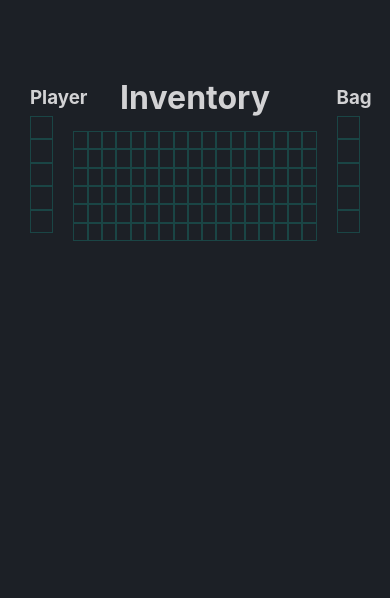
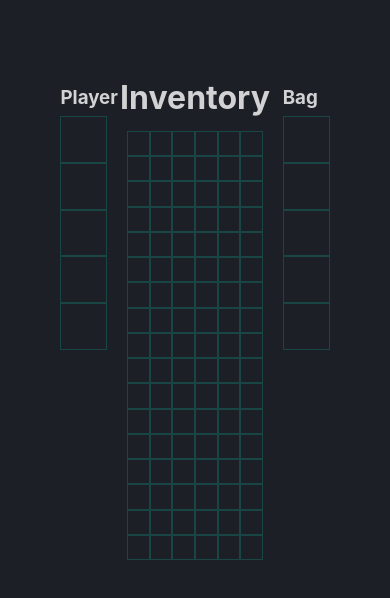
Before and after one commit to Vladimir21500/inventory, a React (Create React App) app: page / in a window 390 px wide. Shown: the top 598 px of the page. Built offline with nearby package versions, Linux system fonts and the light colour scheme.

Commit message:
add breakpoint

```diff
--- a/src/components/container/container.scss
+++ b/src/components/container/container.scss
@@ -1,7 +1,14 @@
+@import "../../styles/index.scss";
+
 .container {
-  height: 30vw;
-  width: 6vw;
+  height: 60vw;
+  width: 12vw;
   display: grid;
   grid-template-rows: repeat(5, 1fr);
   gap: 0px 0px;
+
+  @include for-small-up {
+    height: 30vw;
+    width: 6vw;
+  }
 }
--- a/src/components/inventory/inventory.scss
+++ b/src/components/inventory/inventory.scss
@@ -1,5 +1,10 @@
+@import "../../styles/index.scss";
+
 .inventory {
-  width: 80vw;
+  width: 45vw;
+  @include for-small-up {
+    width: 80vw;
+  }
   &__title {
     display: block;
     text-align: center;
@@ -9,11 +14,17 @@
   }
 
   &__box {
-    height: 28.23vw;
+    height: 110vw;
     margin: 0 20px;
     display: grid;
-    grid-template-columns: repeat(17, 1fr);
-    grid-template-rows: repeat(6, 1fr);
+    grid-template-columns: repeat(6, 1fr);
+    grid-template-rows: repeat(17, 1fr);
     gap: 0px 0px;
+
+    @include for-small-up {
+      height: 28.23vw;
+      grid-template-columns: repeat(17, 1fr);
+      grid-template-rows: repeat(6, 1fr);
+    }
   }
 }
--- a/src/styles/app.scss
+++ b/src/styles/app.scss
@@ -1,7 +1,13 @@
+@import "../styles/index.scss";
+
 .page {
   &__content {
     margin-top: 30px;
     display: flex;
-    justify-content: space-between;
+    justify-content: center;
+
+    @include for-small-up {
+      justify-content: space-between;
+    }
   }
 }
--- a/src/styles/breakpoints.scss
+++ b/src/styles/breakpoints.scss
@@ -0,0 +1,7 @@
+$sm: 640px;
+
+@mixin for-small-up {
+  @media screen and (min-width: $sm) {
+    @content;
+  }
+}
```
